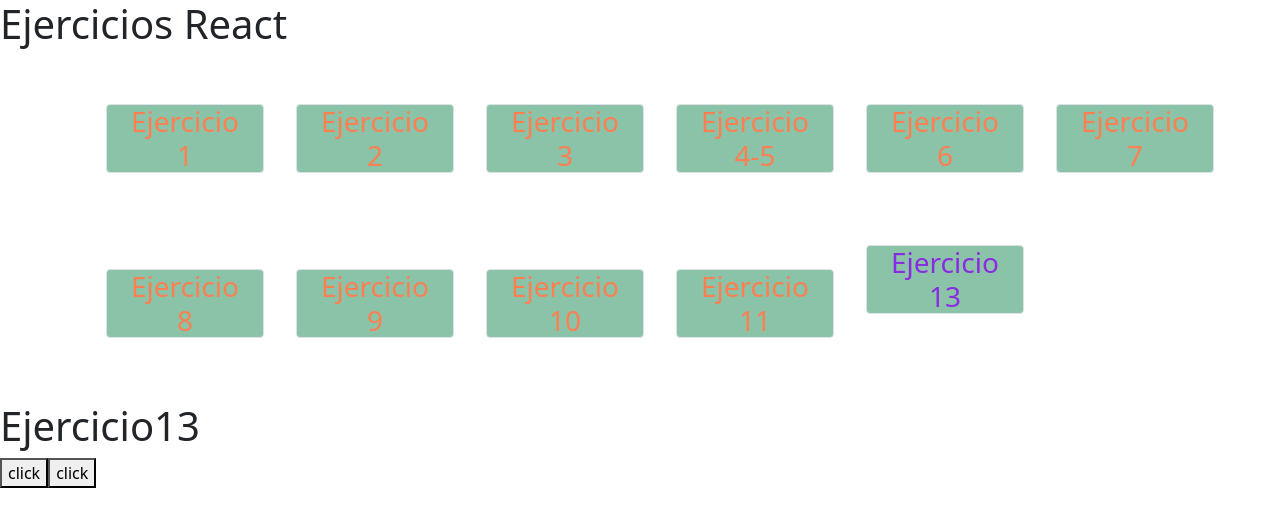
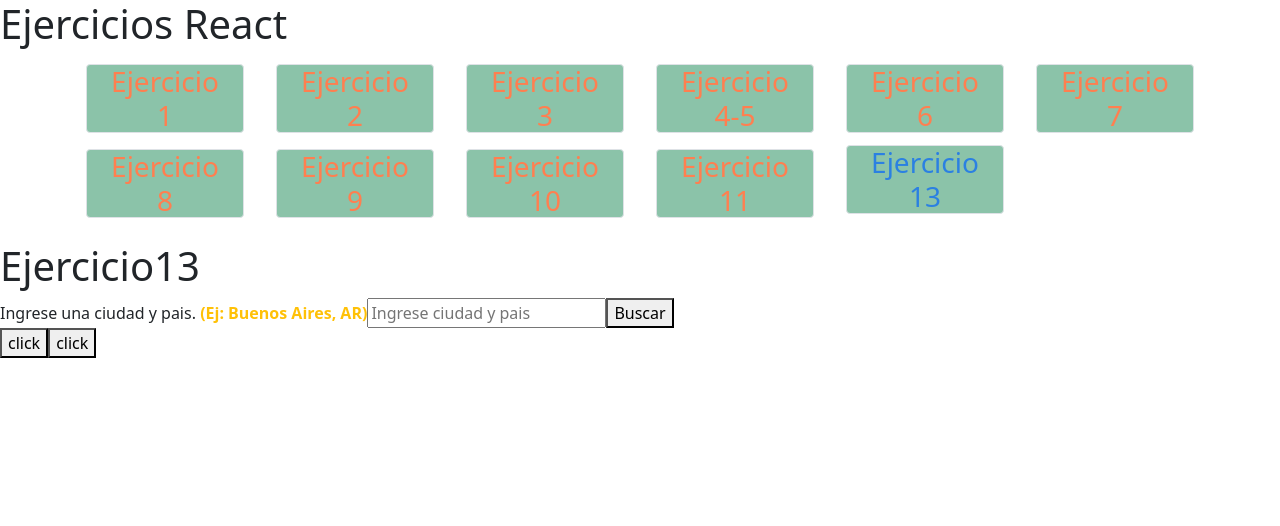
Before and after one commit to william1922/React-Ejercicios, a React (Create React App) app: page /ejercicio13 in a window 1280 px wide. Shown: the top 526 px of the page. Built offline with nearby package versions, Linux system fonts and the light colour scheme.

Commit message:
error con parametro determinado en funcion para obtener el clima

```diff
--- a/src/Componentes/CardColor.jsx
+++ b/src/Componentes/CardColor.jsx
@@ -2,10 +2,10 @@
 
 function CardColor({card, eliminarCard}) {
   return (
-    <div className="d-flex justify-content-center list-group-item">
-    <ListGroup.Item className="d-flex flex-column border align-self-start justify-content-center">
+    <div className="d-flex justify-content-center ">
+    <ListGroup.Item className="d-flex flex-column align-self-start justify-content-center">
             {card.colorTarjeta}
-            <div className="w-100 d-flex border border-primary border-3" style={{backgroundColor:`${card.colorTarjeta}`}}>
+            <div className="w-100 d-flex border border-primary" style={{backgroundColor:`${card.colorTarjeta}`}}>
                 <p className="">
                 cuadro
                 </p>
--- a/src/Componentes/Ejercicio11/CardNoticias.jsx
+++ b/src/Componentes/Ejercicio11/CardNoticias.jsx
@@ -4,10 +4,10 @@
 const CardNoticias = ({noticia}) => {
   return (
     <Card style={{ width: '18rem' }} className="w-100 d-flex">
-      <Card.Img variant="top" src={`${noticia.urlToImage}`} />
+      <Card.Img variant="top" src={`${noticia.urlToImage}`} style={{ height: '10rem' }} />
       <Card.Body>
         <Card.Title>{noticia.title}</Card.Title>
-        <Card.Text>
+        <Card.Text style={{ height: '5rem', overflow: 'auto' }}>
           {noticia.content}
         </Card.Text>
         <Button variant="primary" href={`${noticia.url}`} target="_blank">Ver Noticia</Button>
--- a/src/Componentes/Ejercicio11/Ejercicio11.jsx
+++ b/src/Componentes/Ejercicio11/Ejercicio11.jsx
@@ -22,6 +22,7 @@
      }
 
    }
+
 
    const handleSubmit = (e) => {
     e.preventDefault();
--- a/src/Componentes/Ejercicio13/Ejercicio13.jsx
+++ b/src/Componentes/Ejercicio13/Ejercicio13.jsx
@@ -1,16 +1,19 @@
+import { useEffect } from "react";
 import { useState } from "react"
 
 const Ejercicio13 = () => {
-  const [latitud, setLatitud] = useState("");
-  const [longitud, setLongitud] = useState("");
+  const [cords, setCords] = useState([]);
+  const [lat, setLat] = useState("");
+  const [lon, setLon] = useState("");
 
-  const getCords = async() => {
+  const getCords = async(texto='lima,peru') => {
 
     try {
-      const result = await fetch(`http://api.openweathermap.org/geo/1.0/direct?q=Lima,PE&appid=47a31d010f6123003ec243fe1cc303ae`)
+      const result = await fetch(`http://api.openweathermap.org/geo/1.0/direct?q=${texto}&appid=47a31d010f6123003ec243fe1cc303ae`)
       const data = await result.json();
-      setLatitud(data[0].lat)
-      setLongitud(data[0].lon)
+      setLat(data[0].lat.toString())
+      setLon(data[0].lon.toString())
+      console.log(lat, lon)
       console.log(data)
    } catch (error) {
       console.log(error)
@@ -18,10 +21,10 @@
 
   }
 
-  const getWeather = async() => {
 
+  const getWeather = async( long='8.8701539', lati='50.039186') => {
     try {
-      const result = await fetch(`https://api.openweathermap.org/data/3.0/onecall?lat=33.44&lon=-94.04&exclude=hourly,daily&appid=47a31d010f6123003ec243fe1cc303ae`);
+      const result = await fetch(`https://api.openweathermap.org/data/3.0/onecall?lat=${lati}&lon=${long}&units=metric&lang=sp&appid=47a31d010f6123003ec243fe1cc303ae`);
       const data = await result.json();
       console.log(data)
     } catch (error) {
@@ -29,12 +32,28 @@
     }
   }
 
+
+
+  const handleSubmit = (e) => {
+    e.preventDefault()
+    let obtenerValores = e.target.cordenadas.value
+    let valorArray = obtenerValores.split(" ")
+    setCords(valorArray.join(','))
+    getCords(cords)
+    getWeather(lat, lon)
+
+  }
+
   return (
     <div>
-      <h1>Ejercicio13
-      </h1>
+      <h1>Ejercicio13</h1>
+      <form onSubmit={handleSubmit}>
+      <label>Ingrese una ciudad y pais. <strong className="text-warning">(Ej: Buenos Aires, AR)</strong></label>
+      <input placeholder="Ingrese ciudad y pais" name="cordenadas"/>
+      <button type="submit">Buscar</button>
+      </form>
+      <button onClick={getWeather}>click</button>
       <button onClick={getCords}>click</button>
-      <button onClick={getWeather}>click</button>
       </div>
   )
 }
--- a/src/Componentes/Ejercicio6.jsx
+++ b/src/Componentes/Ejercicio6.jsx
@@ -37,8 +37,8 @@
   }
 
   return (
-    <div>
-      <div className="d-flex flex-column container w-75">
+    <div className="d-flex flex-column justify-content-center container">
+      <div className="d-flex border flex-column justify-content-center container w-75">
         <h1>Administrador de colores</h1>
         <Form
           onSubmit={handleSubmit}
--- a/src/Componentes/ListaColores.jsx
+++ b/src/Componentes/ListaColores.jsx
@@ -1,14 +1,15 @@
-import { ListGroup } from "react-bootstrap"
+import { Col, Row } from "react-bootstrap"
 import CardColor from "./CardColor"
 
 
 function ListaColores({coloresLista, eliminarCard}) {
   return (
-    <ListGroup className="d-flex flex-row container justify-content-around list-group list-group-horizontal my-3">
+    <Row className="d-flex flex-row w-100 container justify-content-center list-group list-group-horizontal my-3">
         {
-            coloresLista.map((card, index) => <CardColor key={index}  card={card} eliminarCard={eliminarCard}></CardColor>)
+            coloresLista.map((card, index) => <Col key={index}  md={3}><CardColor card={card} eliminarCard={eliminarCard}></CardColor>
+            </Col>)
         }
-    </ListGroup>
+    </Row>
   )
 }
 
--- a/src/index.css
+++ b/src/index.css
@@ -10,7 +10,7 @@
 }
 
 .activado{
-  color: blueviolet;
+  color: rgb(43, 128, 226);
   transition: all 0.2s;
 }
 
--- a/src/routers/RouterPrincipal.jsx
+++ b/src/routers/RouterPrincipal.jsx
@@ -29,7 +29,7 @@
                             <NavLink to={ruta.path}
                             className={(datosNavagacion) => {
                                 const isActivado = datosNavagacion.isActive;
-                                return isActivado ? "activado container d-flex text-decoration-none text-center m-4 border rounded bg-success bg-opacity-50 h3" : "text-decoration-none los-links text-center my-5 m-4 container border rounded bg-success bg-opacity-50 h3"
+                                return isActivado ? "activado container d-flex text-decoration-none text-center m-1 border rounded bg-success bg-opacity-50 h3" : "text-decoration-none los-links text-center my-2 m-1 container border rounded bg-success bg-opacity-50 h3"
                             }}>{ruta.name}</NavLink>
                         </li>
                         </Col>
```
